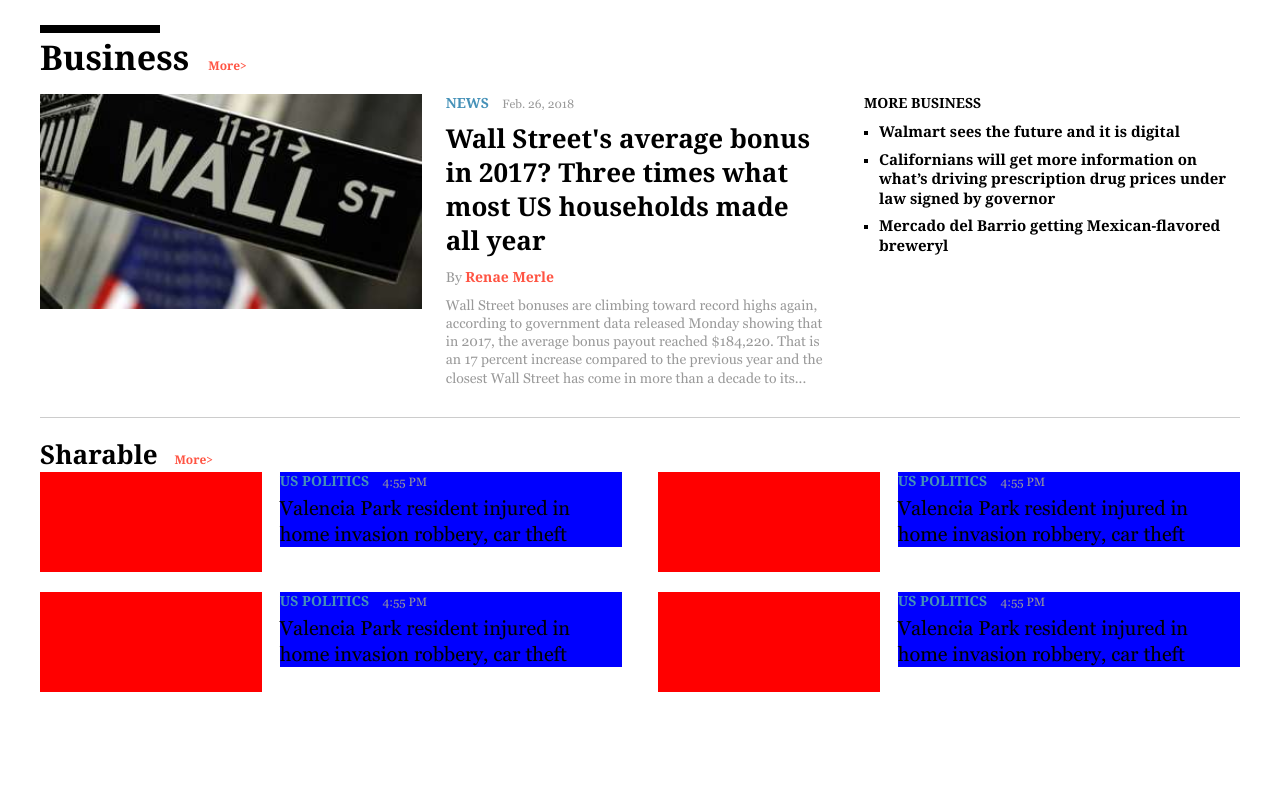
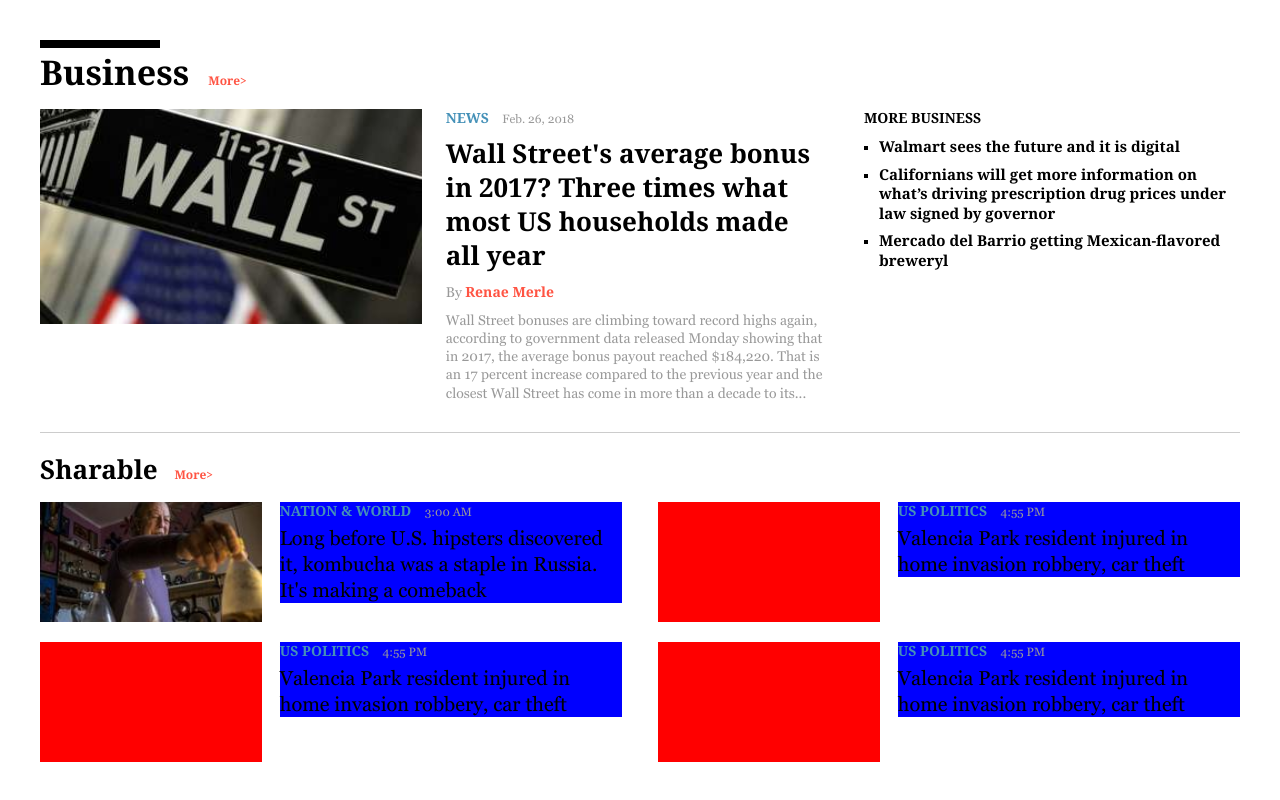
Before and after one commit to Jonathan-VB/jeet-framework, a website: page index.html in a window 1280 px wide. Shown: the part 1116-1916 px from the top of the page. Drawn offline with Linux system fonts and the light colour scheme.

Commit message:
Added Shareable Story

```diff
--- a/assets/sass/modules/_breaking.scss
+++ b/assets/sass/modules/_breaking.scss
@@ -28,11 +28,17 @@
     .breaking__item--half-width__image {
       @include column(2/5);
       background: red;
-      height: 100px;
+      height: 120px;
 
       @include mq("tablet", max) {
         @include stack();
         margin-bottom: 10px;
+      }
+
+      img {
+        height: 100%;
+        width: 100%;
+        object-fit: cover;
       }
     }
 
@@ -69,6 +75,10 @@
       display: block;
       background-color: $black;
     }
+
+    &__title {
+      margin-bottom: 15px;
+    }
   }
 
   &__header--no-top-tile {
--- a/index.html
+++ b/index.html
@@ -173,11 +173,12 @@
       <ul class="breaking__list">
         <li class="breaking__item--half-width">
           <div class="breaking__item--half-width__image">
+            <img src="assets/images/kanmbocha.jpg" />
           </div>
 
           <div class="breaking__item--half-width__content">
-            <p class="breaking__item__details"><a href="#" class="article__category">US POLITICS</a> <span class="article__time">4:55 PM</span></p>
-            <h4 class="breaking__item__title breaking__item__title--large-text"><a href="#">Valencia Park resident injured in home invasion robbery, car theft</a></h4>
+            <p class="breaking__item__details"><a href="#" class="article__category">Nation &amp; World</a> <span class="article__time">3:00 AM</span></p>
+            <h4 class="breaking__item__title breaking__item__title--large-text"><a href="#">Long before U.S. hipsters discovered it, kombucha was a staple in Russia. It's making a comeback</a></h4>
           </div>
         </li>
 
```
Also changed, not shown: assets/css/main.css, assets/images/kanmbocha.jpg (added), 1 other file.
